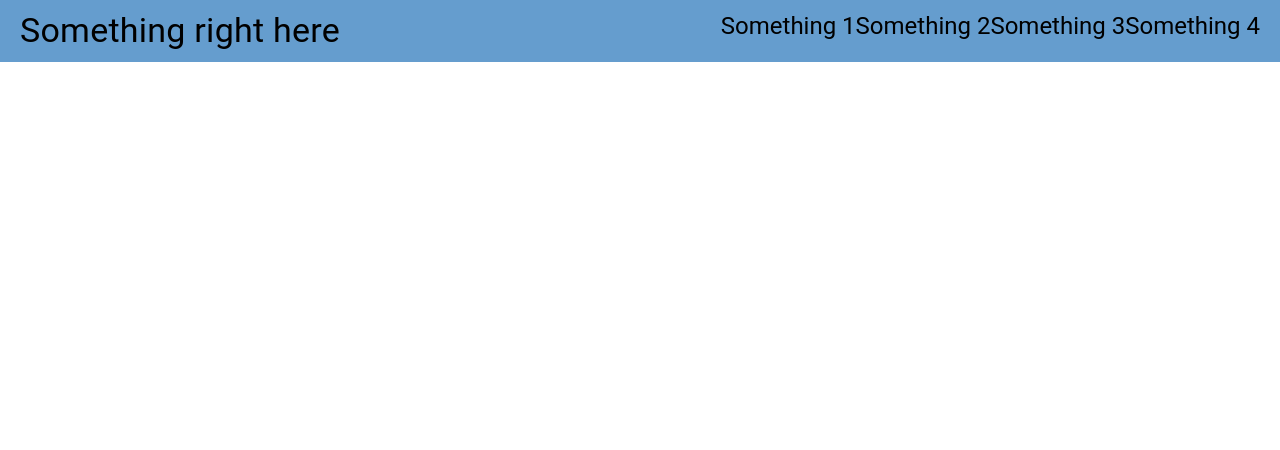
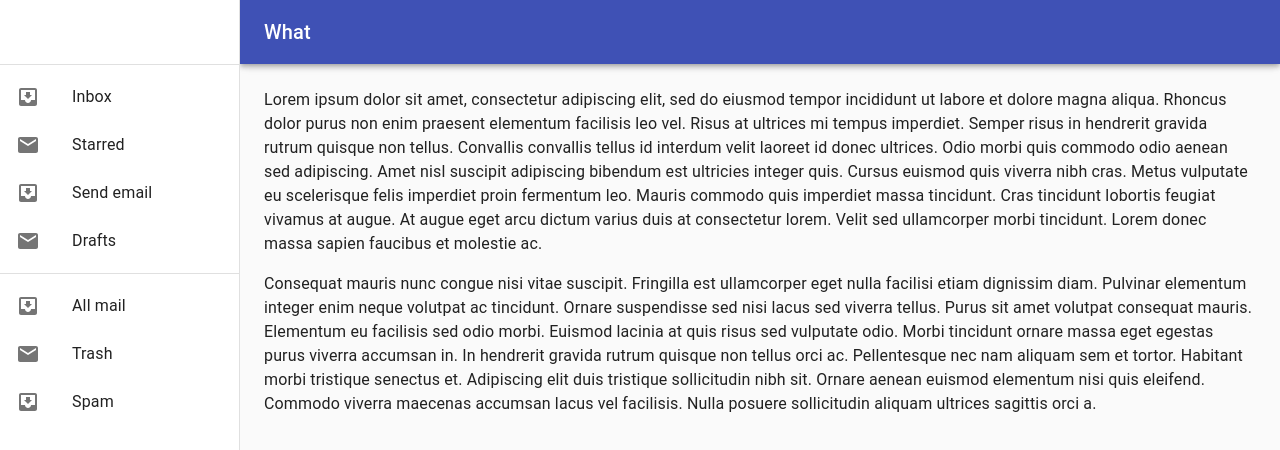
Before and after one commit to sunjaeyoon/react-materialui, a React (Create React App) app in the folder client/: page / in a window 1280 px wide. Shown: the top 450 px of the page. Built offline with nearby package versions, Linux system fonts and the light colour scheme.

Commit message:
Jan 14 Header changes

```diff
--- a/client/src/App.js
+++ b/client/src/App.js
@@ -7,7 +7,7 @@
   return (
     <div className="App">
 
-        <Header/>
+      <Header/>
       {/*Header*/}
       {/*Body
           left middle right
--- a/client/src/components/Header.js
+++ b/client/src/components/Header.js
@@ -1,21 +1,179 @@
 import React from 'react';
+import PropTypes from 'prop-types';
+import AppBar from '@material-ui/core/AppBar';
+import CssBaseline from '@material-ui/core/CssBaseline';
+import Divider from '@material-ui/core/Divider';
+import Drawer from '@material-ui/core/Drawer';
+import Hidden from '@material-ui/core/Hidden';
+import IconButton from '@material-ui/core/IconButton';
+import InboxIcon from '@material-ui/icons/MoveToInbox';
+import List from '@material-ui/core/List';
+import ListItem from '@material-ui/core/ListItem';
+import ListItemIcon from '@material-ui/core/ListItemIcon';
+import ListItemText from '@material-ui/core/ListItemText';
+import MailIcon from '@material-ui/icons/Mail';
+import MenuIcon from '@material-ui/icons/Menu';
+import Toolbar from '@material-ui/core/Toolbar';
 import Typography from '@material-ui/core/Typography';
-import "./Header.css"
+import { makeStyles, useTheme } from '@material-ui/core/styles';
 
-const Header = () => {
+const drawerWidth = 240;
+
+const useStyles = makeStyles((theme) => ({
+  root: {
+    display: 'flex',
+  },
+  drawer: {
+    [theme.breakpoints.up('sm')]: {
+      width: drawerWidth,
+      flexShrink: 0,
+    },
+  },
+  appBar: {
+    [theme.breakpoints.up('sm')]: {
+      width: `calc(100% - ${drawerWidth}px)`,
+      marginLeft: drawerWidth,
+    },
+  },
+  menuButton: {
+    marginRight: theme.spacing(2),
+    [theme.breakpoints.up('sm')]: {
+      display: 'none',
+    },
+  },
+  // necessary for content to be below app bar
+  toolbar: theme.mixins.toolbar,
+  drawerPaper: {
+    width: drawerWidth,
+  },
+  content: {
+    flexGrow: 1,
+    padding: theme.spacing(3),
+  },
+}));
+
+function Header(props) {
+  const { window } = props;
+  const classes = useStyles();
+  const theme = useTheme();
+  const [mobileOpen, setMobileOpen] = React.useState(false);
+
+  const handleDrawerToggle = () => {
+    setMobileOpen(!mobileOpen);
+  };
+
+  const drawer = (
+    <div>
+      <div className={classes.toolbar} />
+      <Divider />
+      <List>
+        {['Inbox', 'Starred', 'Send email', 'Drafts'].map((text, index) => (
+          <ListItem button key={text}>
+            <ListItemIcon>{index % 2 === 0 ? <InboxIcon /> : <MailIcon />}</ListItemIcon>
+            <ListItemText primary={text} />
+          </ListItem>
+        ))}
+      </List>
+      <Divider />
+      <List>
+        {['All mail', 'Trash', 'Spam'].map((text, index) => (
+          <ListItem button key={text}>
+            <ListItemIcon>{index % 2 === 0 ? <InboxIcon /> : <MailIcon />}</ListItemIcon>
+            <ListItemText primary={text} />
+          </ListItem>
+        ))}
+      </List>
+    </div>
+  );
+
+  const container = window !== undefined ? () => window().document.body : undefined;
+
   return (
-    <div className="header_main">
-      <div className="header_right">
-        <Typography variant="h4">Something right here</Typography>
-      </div>
-      <div className="header_left">
-        <Typography variant="h5">Something 1</Typography>
-        <Typography variant="h5">Something 2</Typography>
-        <Typography variant="h5">Something 3</Typography>
-        <Typography variant="h5">Something 4</Typography>
-      </div>
+    <div className={classes.root}>
+      <CssBaseline />
+      <AppBar position="fixed" className={classes.appBar}>
+        <Toolbar>
+          <IconButton
+            color="inherit"
+            aria-label="open drawer"
+            edge="start"
+            onClick={handleDrawerToggle}
+            className={classes.menuButton}
+          >
+            <MenuIcon />
+          </IconButton>
+          <Typography variant="h6" noWrap>
+            What
+          </Typography>
+        </Toolbar>
+      </AppBar>
+      <nav className={classes.drawer} aria-label="mailbox folders">
+        {/* The implementation can be swapped with js to avoid SEO duplication of links. */}
+        <Hidden smUp implementation="css">
+          <Drawer
+            container={container}
+            variant="temporary"
+            anchor={theme.direction === 'rtl' ? 'right' : 'left'}
+            open={mobileOpen}
+            onClose={handleDrawerToggle}
+            classes={{
+              paper: classes.drawerPaper,
+            }}
+            ModalProps={{
+              keepMounted: true, // Better open performance on mobile.
+            }}
+          >
+            {drawer}
+          </Drawer>
+        </Hidden>
+        <Hidden xsDown implementation="css">
+          <Drawer
+            classes={{
+              paper: classes.drawerPaper,
+            }}
+            variant="permanent"
+            open
+          >
+            {drawer}
+          </Drawer>
+        </Hidden>
+      </nav>
+      <main className={classes.content}>
+        <div className={classes.toolbar} />
+        <Typography paragraph>
+          Lorem ipsum dolor sit amet, consectetur adipiscing elit, sed do eiusmod tempor incididunt
+          ut labore et dolore magna aliqua. Rhoncus dolor purus non enim praesent elementum
+          facilisis leo vel. Risus at ultrices mi tempus imperdiet. Semper risus in hendrerit
+          gravida rutrum quisque non tellus. Convallis convallis tellus id interdum velit laoreet id
+          donec ultrices. Odio morbi quis commodo odio aenean sed adipiscing. Amet nisl suscipit
+          adipiscing bibendum est ultricies integer quis. Cursus euismod quis viverra nibh cras.
+          Metus vulputate eu scelerisque felis imperdiet proin fermentum leo. Mauris commodo quis
+          imperdiet massa tincidunt. Cras tincidunt lobortis feugiat vivamus at augue. At augue eget
+          arcu dictum varius duis at consectetur lorem. Velit sed ullamcorper morbi tincidunt. Lorem
+          donec massa sapien faucibus et molestie ac.
+        </Typography>
+        <Typography paragraph>
+          Consequat mauris nunc congue nisi vitae suscipit. Fringilla est ullamcorper eget nulla
+          facilisi etiam dignissim diam. Pulvinar elementum integer enim neque volutpat ac
+          tincidunt. Ornare suspendisse sed nisi lacus sed viverra tellus. Purus sit amet volutpat
+          consequat mauris. Elementum eu facilisis sed odio morbi. Euismod lacinia at quis risus sed
+          vulputate odio. Morbi tincidunt ornare massa eget egestas purus viverra accumsan in. In
+          hendrerit gravida rutrum quisque non tellus orci ac. Pellentesque nec nam aliquam sem et
+          tortor. Habitant morbi tristique senectus et. Adipiscing elit duis tristique sollicitudin
+          nibh sit. Ornare aenean euismod elementum nisi quis eleifend. Commodo viverra maecenas
+          accumsan lacus vel facilisis. Nulla posuere sollicitudin aliquam ultrices sagittis orci a.
+        </Typography>
+      </main>
     </div>
-  )
+  );
 }
 
-export default Header
+Header.propTypes = {
+  /**
+   * Injected by the documentation to work in an iframe.
+   * You won't need it on your project.
+   */
+  window: PropTypes.func,
+};
+
+export default Header;
```
